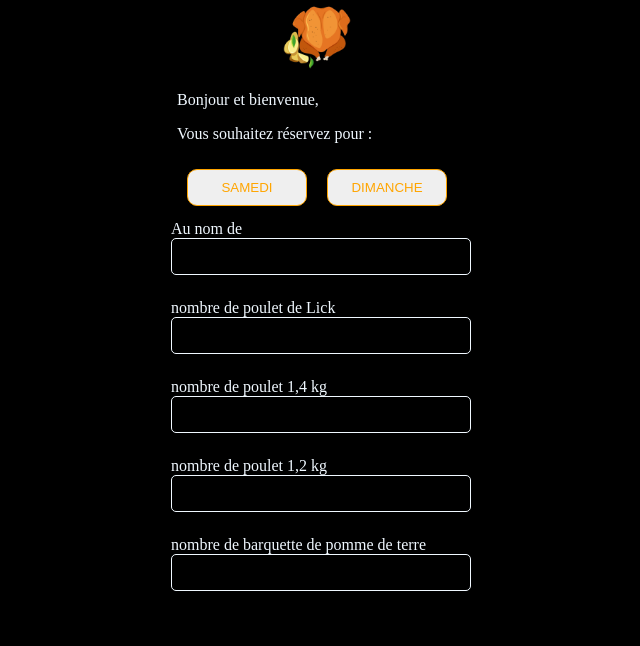
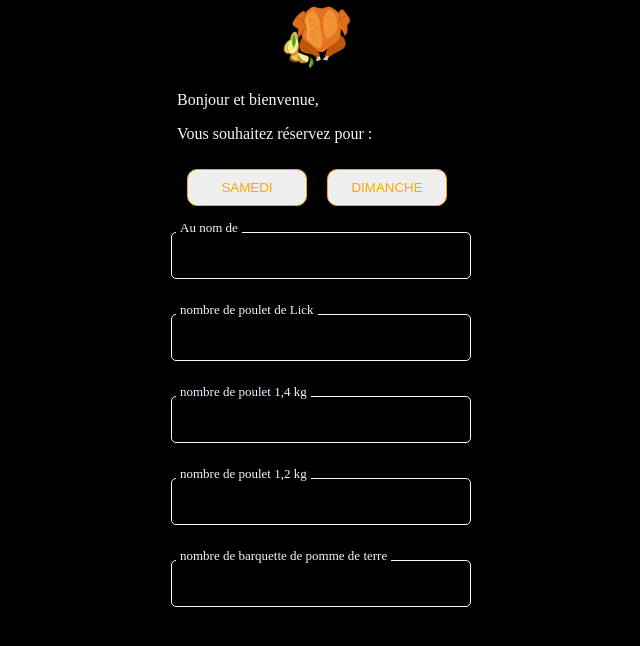
Before and after one commit to laurentmahieu/chicken_order, a Vue app: page /home in a window 1280 px wide. Shown: the top 646 px of the page, without its empty margins (323-963 px from the left). Built offline with nearby package versions, Linux system fonts and the light colour scheme.

Commit message:
update My input display, for rules messages

```diff
--- a/src/components/MyInput.vue
+++ b/src/components/MyInput.vue
@@ -2,9 +2,18 @@
   <div class="myInput">
     <label for="name">{{ label }}</label>
 
-    <input :type="type" name="name" required v-model="modelValue" />
+    <input
+      :type="type"
+      :name="name"
+      required
+      v-model="value"
+      :class="fieldOk ? 'borderRed' : ''"
+      @blur="$emit('blurInput')"
+    />
+    <div class="requireMessage">
+      <span v-if="fieldOk"> Ce champs est requis </span>
+    </div>
   </div>
-  <p></p>
 </template>
 
 <script lang="ts">
@@ -15,13 +24,31 @@ export default defineComponent({
 
   props: {
     label: String,
+    name: String,
+    required: Boolean,
+    showRequireMessage: Boolean,
     type: { String, default: "number" },
+    modelValue: String,
   },
 
   data() {
     return {
-      modelValue: "",
+      // modelValue: "",
     };
+  },
+
+  computed: {
+    value: {
+      get() {
+        return this.modelValue;
+      },
+      set(newValue: string) {
+        this.$emit("update:modelValue", newValue);
+      },
+    },
+    fieldOk() {
+      return this.required && this.showRequireMessage && !this.modelValue;
+    },
   },
 });
 </script>
@@ -29,13 +56,23 @@ export default defineComponent({
 <style scoped>
 label {
   color: aliceblue;
+  background-color: black;
+  margin-bottom: -4px;
+  margin-left: 5px;
+  padding: 0 4px;
+  width: max-content;
+  z-index: 2;
+  font-size: small;
 }
 input {
   border: 1px solid aliceblue;
   border-radius: 5px;
-  padding: 10px;
+  padding: 15px;
   background-color: black;
   color: aliceblue;
+}
+.borderRed {
+  border: 1px solid #a83234;
 }
 
 input:focus {
@@ -47,4 +84,10 @@ input:focus {
   flex-direction: column;
   padding: 4px;
 }
+
+.requireMessage {
+  color: #a83234;
+  font-size: smaller;
+  height: 15px;
+}
 </style>
```
